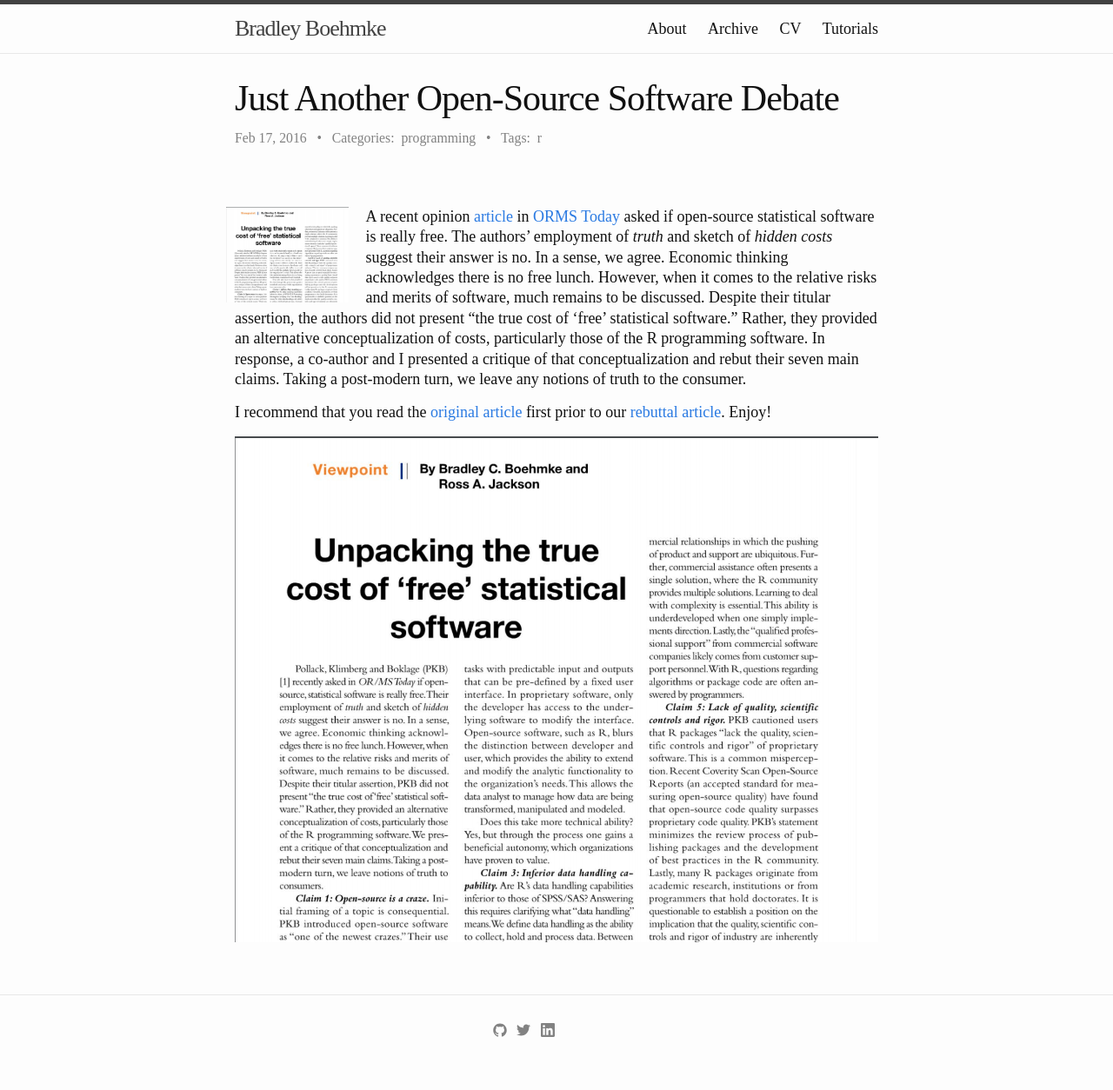
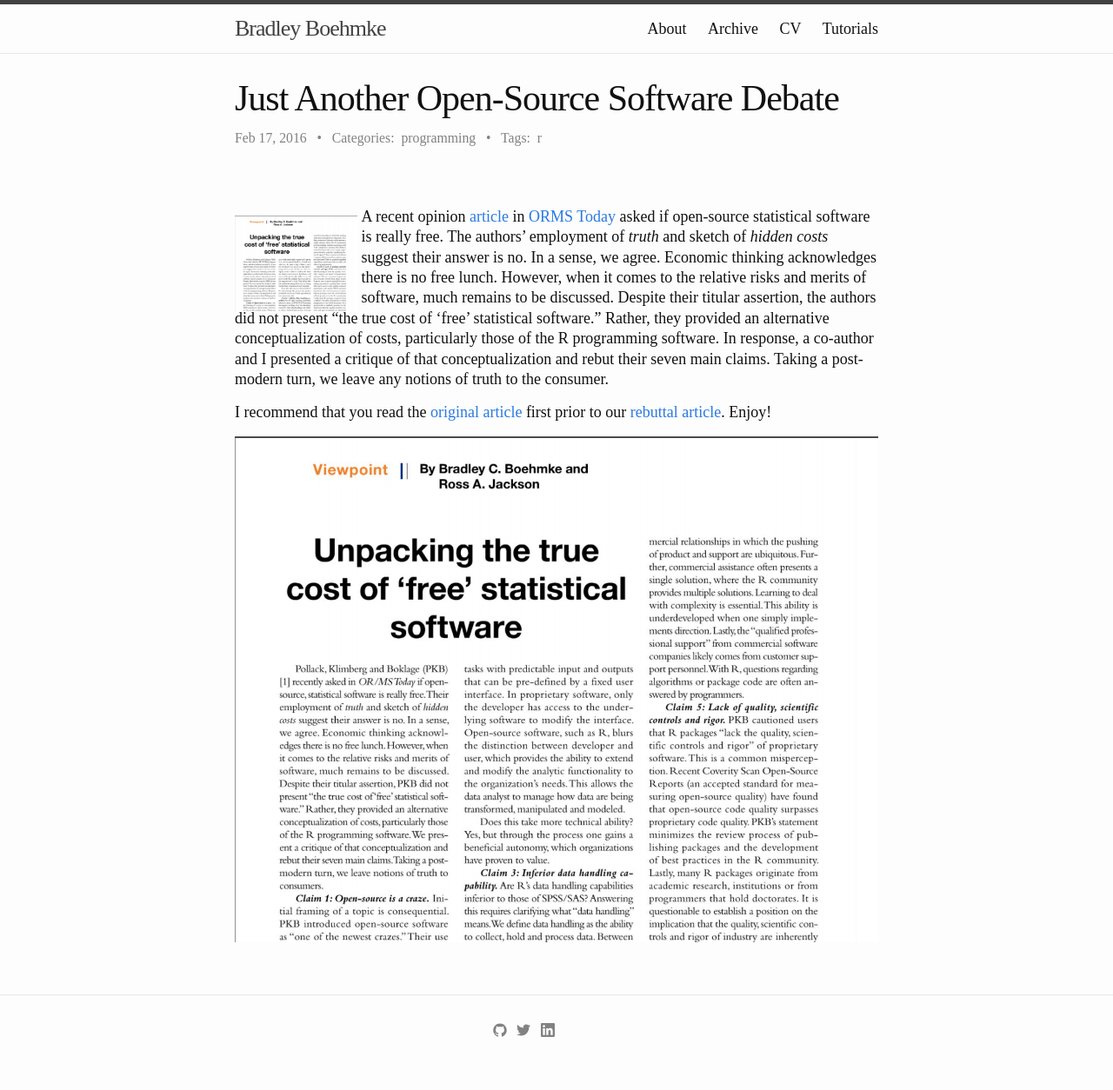
Before and after one commit to bradleyboehmke/bradleyboehmke, a Jekyll site: the page built from _posts/2016-02-17-just-another-open-source-software-debate.md, in a window 1280 px wide. Shown: the whole page at 87% size. Built offline with Jekyll 4.4.1, drawn with Linux system fonts in a browser that asks for light colours.

Commit message:
Update 2016-02-17-just-another-open-source-software-debate.md

```diff
--- a/_posts/2016-02-17-just-another-open-source-software-debate.md
+++ b/_posts/2016-02-17-just-another-open-source-software-debate.md
@@ -7,7 +7,7 @@ tags: [r]
 categories: [programming]
 ---
 
-<a href="http://bradleyboehmke.github.io/2016/01/scraping-via-apis.html"><img src="http://bradleyboehmke.github.io/figure/source/just-another-open-source-software-debate/2016-02-17-just-another-open-source-software-debate/ORMSToday_article.png" alt="ORMS Today article" style="float:left; margin: 0px 20px -5px -10px; width: 19%; height: 19%;"></a>
+<a href="http://bradleyboehmke.github.io/2016/01/scraping-via-apis.html"><img src="http://bradleyboehmke.github.io/figure/source/just-another-open-source-software-debate/2016-02-17-just-another-open-source-software-debate/ORMSToday_article.png" alt="ORMS Today article" style="float:left; margin: 10px 5px -5px 0px; width: 19%; height: 19%;"></a>
 A recent opinion [article](https://www.dropbox.com/s/ej229r8oypj46le/Original%20Article%20by%20PKB.pdf?dl=0) in [ORMS Today](https://www.informs.org/ORMS-Today) asked if open-source statistical software is really free. The authors' employment of *truth* and sketch of *hidden costs* suggest their answer is no. In a sense, we agree. Economic thinking acknowledges there is no free lunch. However, when it comes to the relative risks and merits of software, much remains to be discussed. Despite their titular assertion, the authors did not present "the true cost of 'free' statistical software." Rather, they provided an alternative conceptualization of costs, particularly those of the R programming software. In response, a co-author and I presented a critique of that conceptualization and rebut their seven main claims. Taking a post-modern turn, we leave any notions of truth to the consumer.<!--more-->
 
 I recommend that you read the [original article](https://www.dropbox.com/s/ej229r8oypj46le/Original%20Article%20by%20PKB.pdf?dl=0) first prior to our [rebuttal article](https://www.dropbox.com/s/xgy0uwyh67zovhb/Published%20Version.pdf?dl=0). Enjoy!
```
